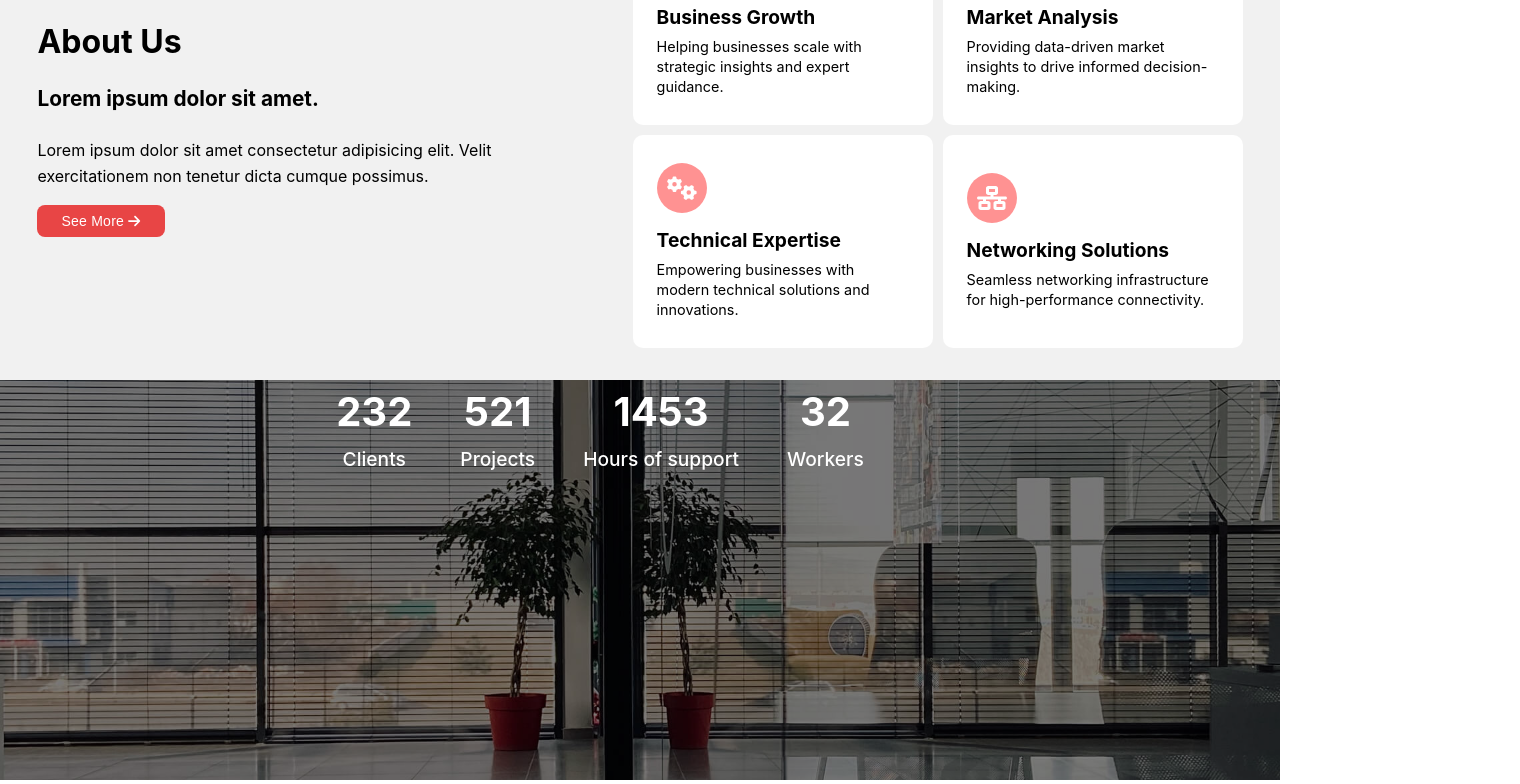
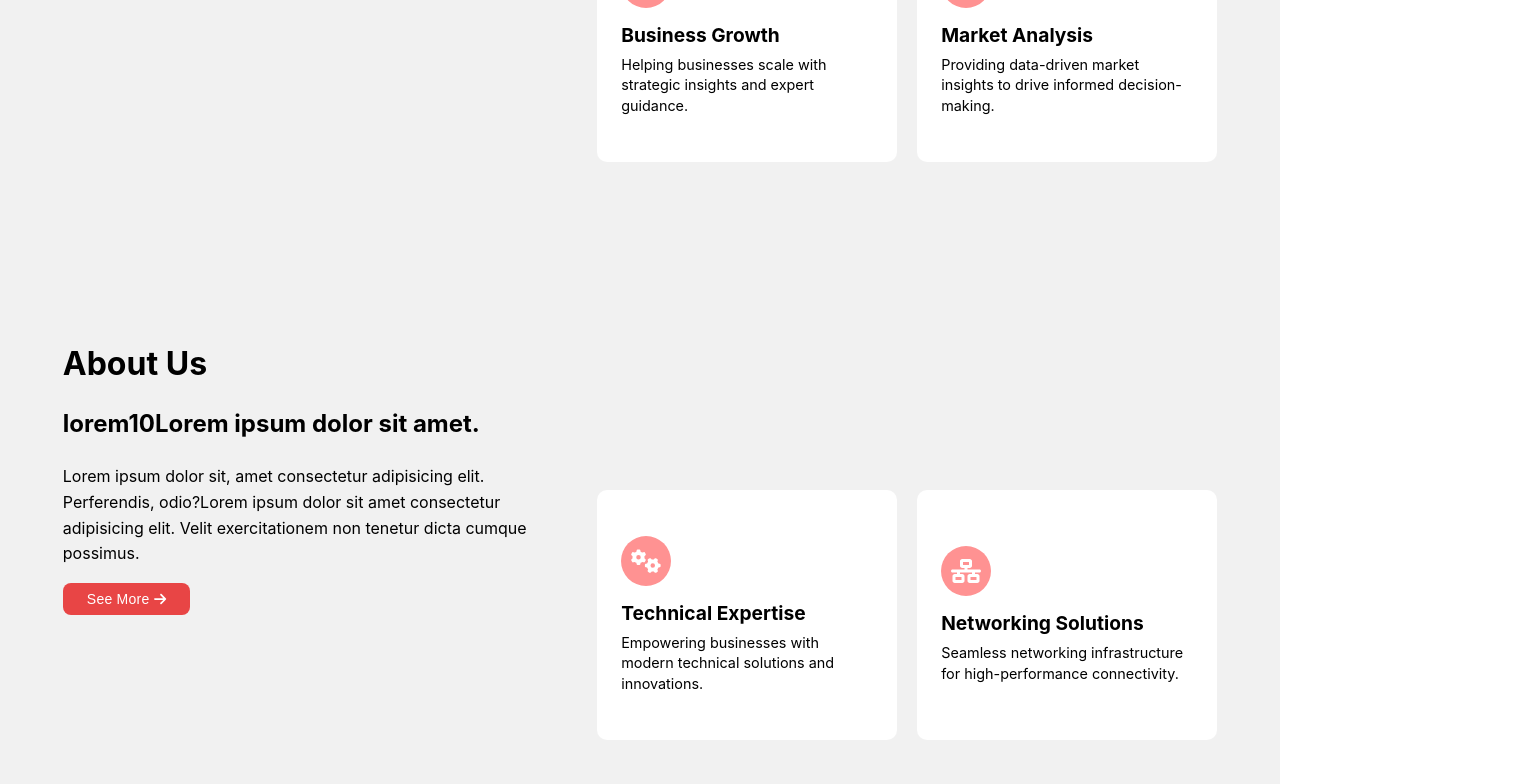
Before and after one commit to akashkurdekar7/parallax_website, a React (Vite) app: page / in a window 1280 px wide. Shown: the part 920-1704 px from the top of the page, 1520 px wide, since content can reach past the window. Built offline with nearby package versions, Linux system fonts and the light colour scheme.

Commit message:
about done

```diff
--- a/src/components/About.jsx
+++ b/src/components/About.jsx
@@ -16,10 +16,11 @@ const About = () => {
       <Info>
         <div className="info">
           <h2 className="heading">about us</h2>
-          <h3 className="subtitle">Lorem ipsum dolor sit amet.</h3>
+          <h3 className="subtitle">lorem10Lorem ipsum dolor sit amet.</h3>
           <p>
-            Lorem ipsum dolor sit amet consectetur adipisicing elit. Velit
-            exercitationem non tenetur dicta cumque possimus.
+            Lorem ipsum dolor sit, amet consectetur adipisicing elit.
+            Perferendis, odio?Lorem ipsum dolor sit amet consectetur adipisicing
+            elit. Velit exercitationem non tenetur dicta cumque possimus.
           </p>
           <button>
             See More <FontAwesomeIcon icon={faArrowRight} />
@@ -101,34 +102,59 @@ const Wrapper = styled.section`
   display: grid;
   grid-template-columns: 1fr;
   grid-template-rows: 3fr 0.4fr;
-  height: 900px !important;
+  height: auto;
   scroll-margin-top: 80px;
 `;
 const Info = styled.div`
-  padding: 2rem 2rem;
-  height: 500px;
+  padding: 2rem;
+  height: auto;
   display: flex;
-  gap: 3rem;
+  flex-wrap: wrap;
   justify-content: center;
   align-items: stretch;
+  gap: 3rem;
   color: ${({ theme }) => theme.textDark};
 
   .info {
     display: flex;
-    max-width: 45%;
     flex-direction: column;
+    max-width: 40%;
     gap: 1rem;
     text-align: left;
-    /* margin-top: 10rem; */
     justify-content: center;
   }
+
   .subtitle {
     text-align: left;
+    font-size: 1.5rem;
   }
+
   .tiles {
     display: grid;
+    grid-template-columns: repeat(2, 1fr);
+    gap: 20px;
+  }
+
+  @media (max-width: 768px) {
+    flex-direction: column;
+    align-items: center;
+    justify-content: flex-start;
+
+    .info {
+      max-width: 100%;
+      text-align: center;
+      display: flex;
+      justify-content: center;
+      align-items: center;
+    }
+
+    .tiles {
       grid-template-columns: 1fr 1fr;
-    gap: 10px 10px;
+    }
+
+    .subtitle {
+      font-size: 1.2rem;
+    }
   }
 `;
 
@@ -170,24 +196,24 @@ const Tile = styled.div`
 `;
 
 const Banner = styled.div`
-  position: relative;
-  width: 100%;
   height: 400px;
   display: flex;
   justify-content: center;
   align-items: center;
-  overflow: hidden;
+  position: relative;
+  width: 100%;
 
   .bgc {
-    position: absolute;
-    top: 0;
-    left: 0;
+    display: flex;
+    align-items: center;
     width: 100%;
     height: 100%;
-    background: url(${statsBanner}) center/cover no-repeat;
-  }
+    background-size: cover;
+    background-position: center;
+    background-repeat: no-repeat;
+    background-image: url(${statsBanner});
 
-  .bgc::after {
+    &:after {
       content: "";
       position: absolute;
       top: 0;
@@ -195,6 +221,7 @@ const Banner = styled.div`
       width: 100%;
       height: 100%;
       background: rgba(0, 0, 0, 0.5);
+    }
   }
 
   .stats {
@@ -205,7 +232,7 @@ const Banner = styled.div`
     justify-content: center;
     width: 100%;
     max-width: 1200px;
-    gap: 3rem;
+    gap: 4rem;
     text-align: center;
     color: ${({ theme }) => theme.textLight};
   }
@@ -215,6 +242,7 @@ const Banner = styled.div`
     flex-direction: column;
     align-items: center;
     transition: transform 0.3s ease;
+    width: 150px;
 
     &:hover {
       transform: scale(1.1);
@@ -232,6 +260,19 @@ const Banner = styled.div`
     font-weight: 500;
   }
 
+  /* Responsive Styles */
+  @media (max-width: 1024px) {
+    .stats {
+      gap: 2rem;
+    }
+    p {
+      font-size: 2rem;
+    }
+    span {
+      font-size: 1rem;
+    }
+  }
+
   @media (max-width: 768px) {
     .stats {
       flex-direction: column;
@@ -241,8 +282,29 @@ const Banner = styled.div`
     .box {
       width: 100%;
     }
+
+    p {
+      font-size: 1.8rem;
+    }
+    span {
+      font-size: 0.9rem;
+    }
+  }
+
+  @media (max-width: 480px) {
+    .stats {
+      gap: 1rem;
+    }
+    .box {
+      width: 100%;
+    }
+    p {
+      font-size: 1.5rem;
+    }
+    span {
+      font-size: 0.8rem;
+    }
   }
 `;
 
-
 export default About;
--- a/src/components/HeroSection.jsx
+++ b/src/components/HeroSection.jsx
@@ -119,10 +119,6 @@ const Banner = styled.div`
   background-color: ${({ theme }) => theme.backgroundLight};
   display: flex;
   justify-content: space-evenly;
-  width: calc(100% + 30rem);
-  margin-left: -15rem;
-  margin-right: -15rem;
-  margin-bottom: -2rem;
 
   .banner-images {
     display: flex;
```
Lines whose indentation alone changed are shown as unchanged.
